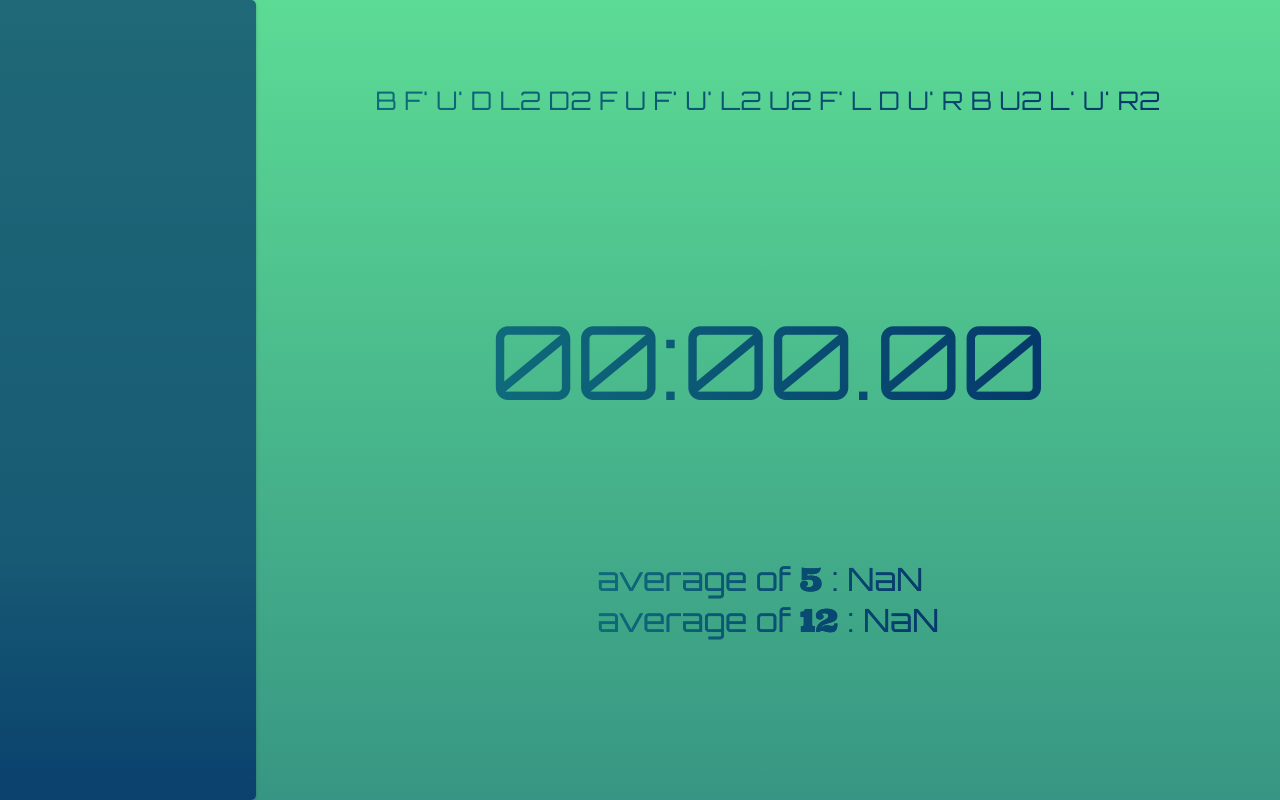
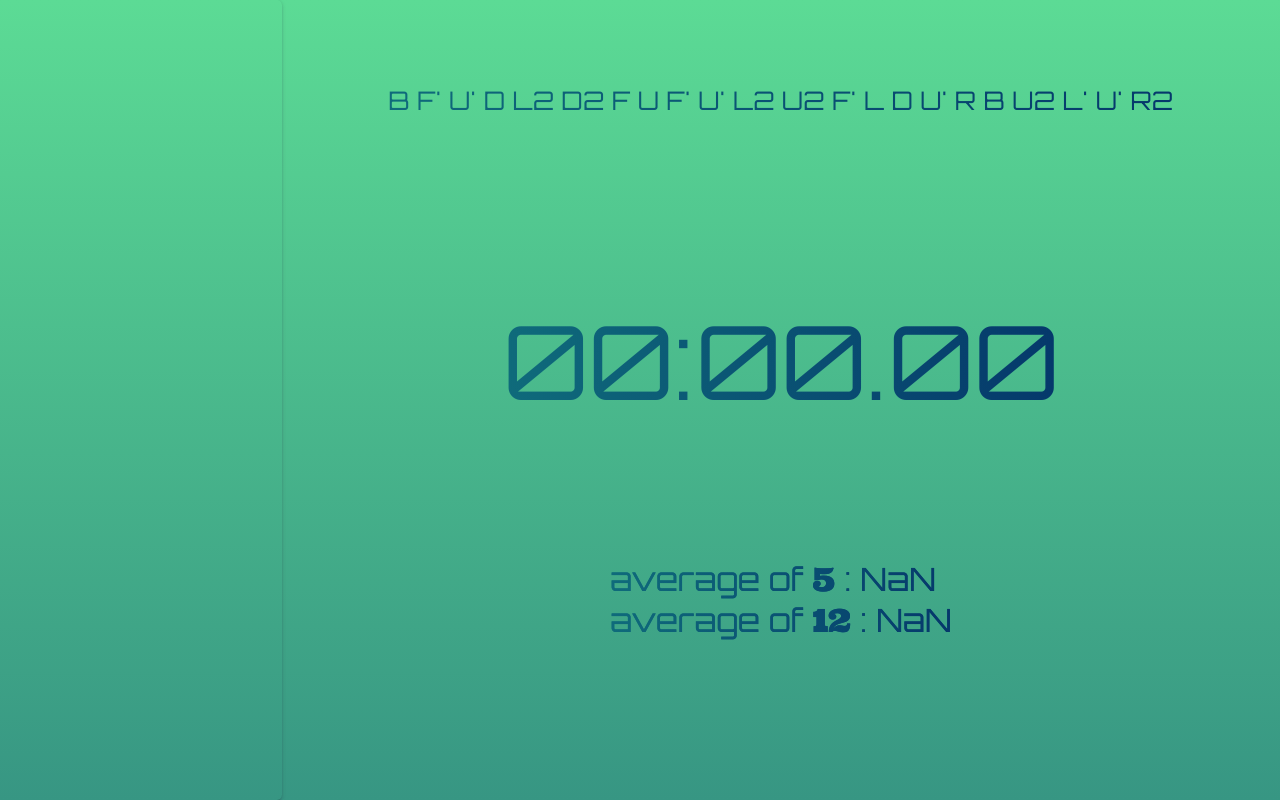
Before and after one commit to 69codeMaster/Cube-TImer, a React (Create React App) app in the folder client/: page / in a window 1280 px wide. Built offline with nearby package versions, Linux system fonts and the light colour scheme; no server answers.

Commit message:
changing transition

```diff
--- a/client/src/App.css
+++ b/client/src/App.css
@@ -7,17 +7,24 @@
 :root {
   --color-primary: #5cdb95;
   --primary-500: #379683;
+  --accent-400: #214d55;
   --accent-300: #0f6b7b;
   --primary-300: #8ee4af;
   --primary-200: #edf5e1;
   --color-accent: #05386b;
   --accent-700: #0a1f34;
-  --nav-bar_width: 20vw;
-  --transition-time: 0.4s;
+  --nav-bar_width: 22vw;
+  --transition-time: 0.3s;
   --background-color: linear-gradient(
     to bottom,
     var(--color-primary),
     var(--primary-500)
+  );
+
+  --background-accent: linear-gradient(
+    to left,
+    var(--color-accent),
+    var(--accent-300)
   );
 }
 
@@ -26,6 +33,7 @@
   width: 100vw;
   background: var(--background-color);
   font-size: 2.5vw;
+  overflow: hidden;
 }
 
 .not-ready {
@@ -64,7 +72,7 @@
 .timer *,
 .scramble *,
 .average:not(span) {
-  background: linear-gradient(to left, var(--color-accent), var(--accent-300));
+  background: var(--background-accent);
   -webkit-background-clip: text;
   -webkit-text-fill-color: transparent;
 }
--- a/client/src/App.js
+++ b/client/src/App.js
@@ -16,13 +16,13 @@ function App() {
       {/* <main className={`app-container ${ready ? "ready" : "not-ready"}`}> */}
       <main className="app-container not-ready">
         <aside className="side-bar">
-          <SideBar ready={ready}>
+          <SideBar ready={running || ready}>
             <HistoryList />
           </SideBar>
         </aside>
         <ScrambleProvider>
           <header className="scramble">
-            <Scramble running={ready} />
+            <Scramble running={running || ready} />
           </header>
           <div className="timer">
             <Timer
@@ -34,8 +34,8 @@ function App() {
           </div>
         </ScrambleProvider>
         <footer className="average">
-          <Average averageOf={5} running={ready} />
-          <Average averageOf={12} running={ready} />
+          <Average averageOf={5} running={running || ready} />
+          <Average averageOf={12} running={running || ready} />
         </footer>
       </main>
     </DbProvider>
--- a/client/src/components/Average.css
+++ b/client/src/components/Average.css
@@ -3,11 +3,14 @@
   font-size: 2.5vw;
   opacity: 1;
   transition: opacity var(--transition-time) ease-in-out;
+  transition-delay: var(--transition-time);
 }
 
 .hide-average {
   opacity: 0;
+  transition-delay: 0s;
 }
+
 .averageOf {
   font-family: "Ultra", serif;
 }
--- a/client/src/components/CustomConfetti.jsx
+++ b/client/src/components/CustomConfetti.jsx
@@ -11,6 +11,7 @@ export default function CustomConfetti() {
       width={width}
       height={height}
       recycle={false}
+      tweenDuration={2000}
     />
   );
 }
--- a/client/src/components/History/HistoryItem.css
+++ b/client/src/components/History/HistoryItem.css
@@ -1,5 +1,5 @@
 .item {
-  font-size: 0.5em;
+  font-size: 0.6em;
   display: grid;
   grid-template-columns: 1fr 1fr 1fr;
   text-align: center;
@@ -7,15 +7,18 @@
 
 .column {
   padding: 5% 0;
-  border: turquoise 0.05em solid;
-  color: antiquewhite;
+  border: var(--primary-500) 0.05em solid;
+  color: var(--accent-400);
+}
+
+.header:has(.column) .column {
+  color: var(--primary-200);
 }
 
 .header {
   position: sticky;
   top: 0;
-  z-index: 100;
   opacity: 1;
-  background-color: var(--primary-500);
   font-weight: 500;
+  background: var(--accent-300);
 }
--- a/client/src/components/History/HistoryItem.jsx
+++ b/client/src/components/History/HistoryItem.jsx
@@ -4,7 +4,7 @@ import "./HistoryItem.css";
 export default function HistoryItem({ solve_id, time, ao5, header }) {
   return (
     <div className={`item ${header ? "header" : ""}`} key={solve_id}>
-      <span className="column">{solve_id}</span>
+      <span className="column">{header ? solve_id : "#" + solve_id} </span>
       <span className="column">{header ? time : formatTime(time)}</span>
       <span className="column">{header ? ao5 : formatTime(ao5)}</span>
     </div>
--- a/client/src/components/Scramble.css
+++ b/client/src/components/Scramble.css
@@ -1,11 +1,13 @@
 .scramble-container {
   font-size: 2vw;
   opacity: 1;
-  transition: transform var(--transition-time) ease-in-out;
+  transition: all var(--transition-time) ease-in-out;
+  transition-delay: var(--transition-time);
   letter-spacing: 0.02vw;
 }
 
 .hide {
   transform: translateX(-20vw);
   opacity: 0;
+  transition-delay: 0s;
 }
--- a/client/src/components/Timer.css
+++ b/client/src/components/Timer.css
@@ -9,16 +9,15 @@
   font-size: 8vw;
 }
 
-.ready {
+.ready,
+.running {
   font-size: var(--font-on-run);
-  width: min-content;
   text-align: center;
+  width: var(--width-on-run);
   transform: translateX(-15%);
 }
+
 .running {
-  /* font-size: var(--font-on-run);
-  transform: translateX(var(--magic-number));
-  transform: translateX(-10%); */
   text-align: unset;
   width: var(--width-on-run);
 }
--- a/client/src/components/Timer.jsx
+++ b/client/src/components/Timer.jsx
@@ -56,6 +56,7 @@ function Timer({ ready, setReady, running, setRunning }) {
 
     if (running) {
       setIsConfetti(false);
+      setReady(false);
       setTime(0);
 
       interval = setInterval(() => {
@@ -76,7 +77,7 @@ function Timer({ ready, setReady, running, setRunning }) {
     <div
       className={`timer ${ready ? "ready" : ""} ${running ? "running" : ""}`}>
       {formatTimer(time)}
-      {isConfetti === true && <CustomConfetti />}
+      {isConfetti && <CustomConfetti />}
     </div>
   );
 }
--- a/client/src/components/UI/SideBar.css
+++ b/client/src/components/UI/SideBar.css
@@ -1,14 +1,16 @@
 .side-nav {
   width: var(--nav-bar_width);
   height: 100vh;
-  background: linear-gradient(rgba(5, 56, 107, 0.7) 70%, rgba(5, 56, 107, 0.9));
+  /* background: linear-gradient(rgba(5, 56, 107, 0.7) 70%, rgba(5, 56, 107, 0.9)); */
   box-shadow: rgba(50, 50, 93, 0.25) 0px 2px 5px -1px,
     rgba(0, 0, 0, 0.3) 0px 1px 3px -1px;
   overflow: hidden scroll;
   scrollbar-width: none;
   opacity: 1;
-  transition: opacity 0.2s ease;
+  transition: opacity var(--transition-time) ease;
+  transition-delay: var(--transition-time);
   border-radius: 0 5px 5px 0;
+  z-index: 1;
 }
 
 .side-nav::-webkit-scrollbar {
@@ -17,4 +19,5 @@
 
 .hidden {
   opacity: 0;
+  transition-delay: 0s;
 }
```
